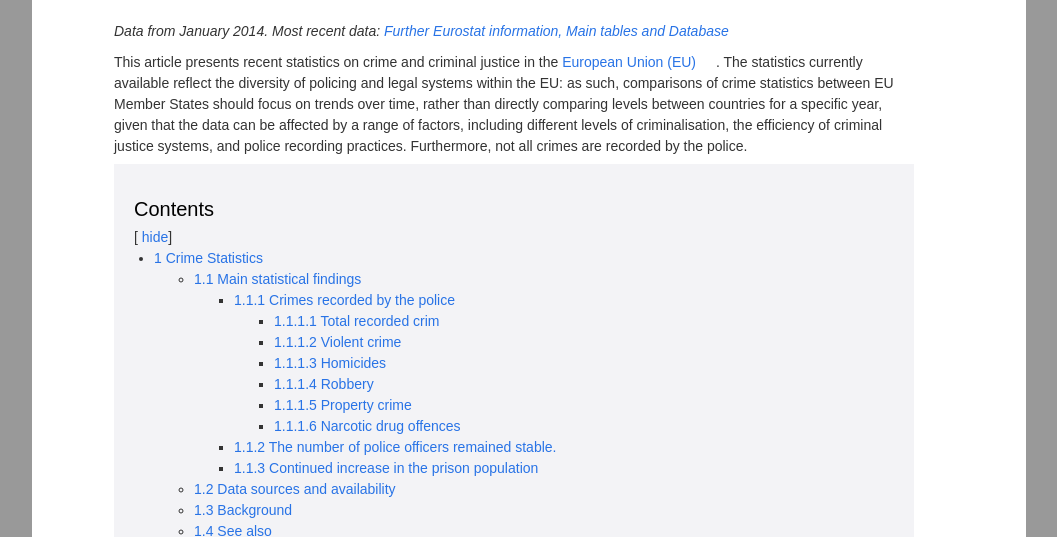
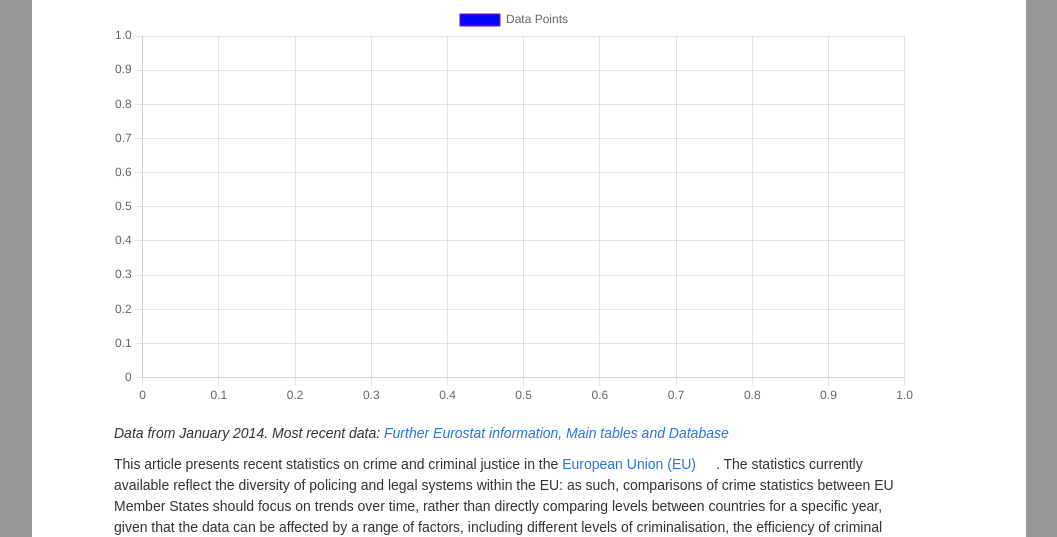
Before and after one commit to Mus1shi/Data, a plain HTML site: page javascript-data-visualisation/challenge-js-files/index.html in a window 1280 px wide. Shown: the part 263-800 px from the top of the page, without its empty margins (111-1168 px from the left). Drawn offline with nearby package versions, Linux system fonts and the light colour scheme; no server answers; a web font is replaced by a local one.

Commit message:
final commit

```diff
--- a/javascript-data-visualisation/challenge-js-files/index.html
+++ b/javascript-data-visualisation/challenge-js-files/index.html
@@ -2141,7 +2141,8 @@ new Chart(ctx2, { // Use the Chart constructor
         datasets: [{
             label: 'Values',
             data: data2,
-            borderWidth: 1
+            borderWidth: 1,
+            backgroundColor: '#800000',
         }]
     },
     options: {
@@ -2152,6 +2153,56 @@ new Chart(ctx2, { // Use the Chart constructor
         }
     }
 });
+
+//troisième tab
+var tab3;
+
+var data3 = document.createElement("div");
+var parent3 = document.querySelector("h1").parentNode;
+parent3.insertBefore(data3, document.querySelector("#bodyContent"));
+
+const canva3 = document.createElement("canvas");
+canva3.width = 10;
+data3.appendChild(canva3);
+const ctx3 = canva3.getContext("2d");
+
+var dataPoints = [];
+
+var data3 = new Chart(ctx3, {
+    type: 'bubble',
+    data: {
+        labels: [],
+        datasets: [{
+            label: 'Data Points',
+            data: dataPoints,
+            fill: false,
+            borderColor: '#9400D3',
+            tension: 0.1,
+            backgroundColor: 'blue'
+
+        }]
+    },
+});
+
+function fetchData() {
+    var url = "https://canvasjs.com/services/data/datapoints.php?xstart=" + (dataPoints.length + 1) + "&ystart=" + (dataPoints[dataPoints.length - 1]) + "&length=1&type=json";
+
+    fetch(url)
+        .then(response => response.json())
+        .then(data => {
+            if (data.length > 0) {
+                dataPoints.push(data[0][1]);
+                data3.data.labels.push(data[0][0]);
+                data3.update();
+            }
+            console.log(dataPoints)
+        })
+        .catch(error => console.error("Error fetching data: " + error));
+
+    setTimeout(fetchData, 1000);
+}
+
+fetchData();
 </script>
 
 </html>
```
